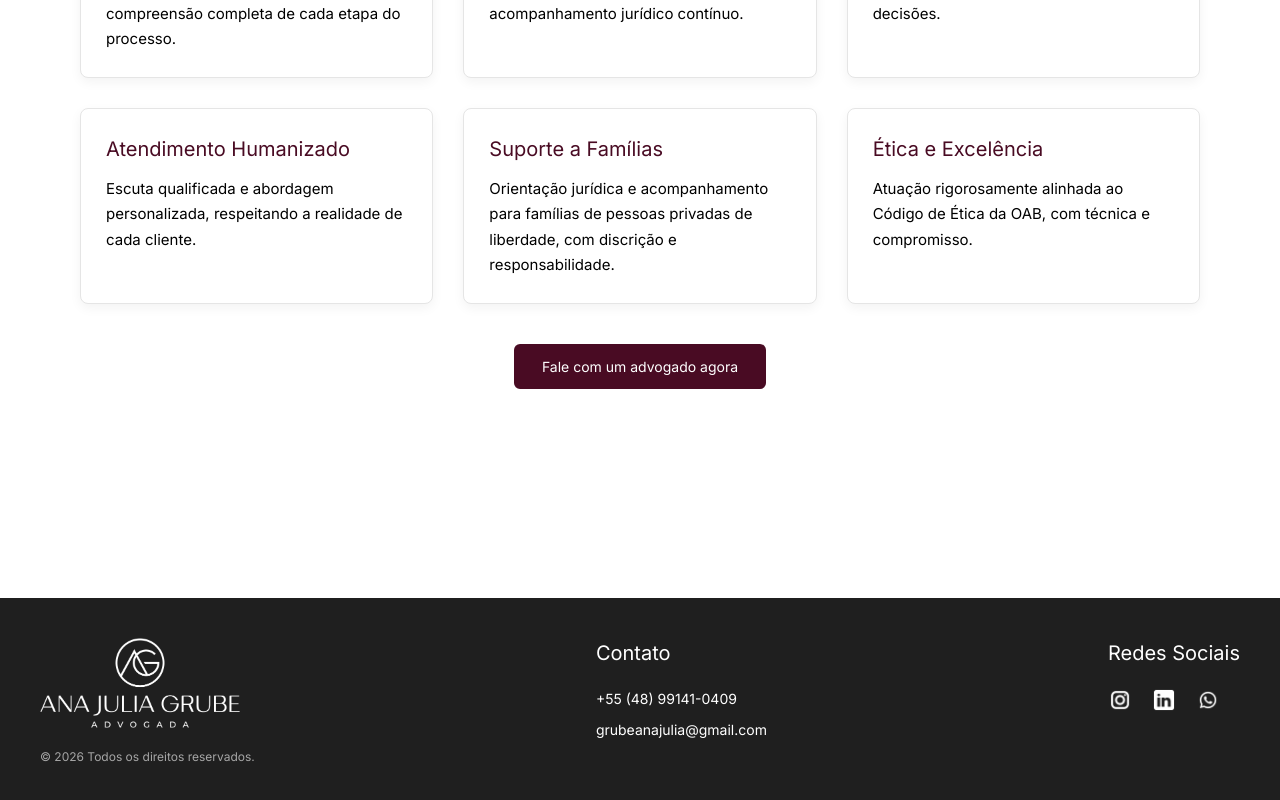
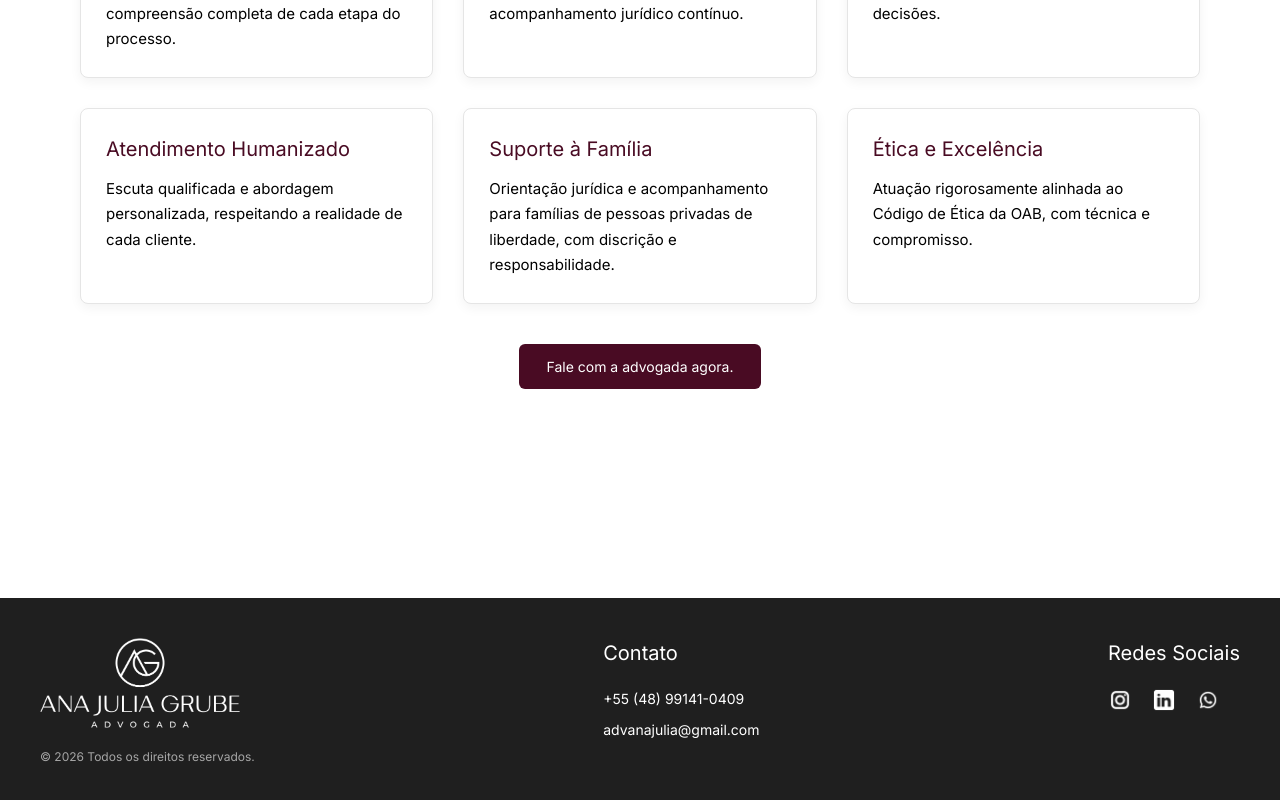
Before and after one commit to thiiagoSCI/DraAnaJuliaGrubeAdvocacia, a Next.js app: page / in a window 1280 px wide. Shown: the part 893-1693 px from the top of the page. Built offline with nearby package versions, Linux system fonts and the light colour scheme.

Commit message:
style: ajustes de tipografia conforme solicitado pela cliente (Dra. Ana Julia)

```diff
--- a/app/layout.tsx
+++ b/app/layout.tsx
@@ -84,7 +84,7 @@ export default function RootLayout({ children }: { children: React.ReactNode })
             <div>
               <h4 style={{ fontSize: "20px", marginBottom: "20px" }}>Contato</h4>
               <p style={{ fontSize: "14px", marginBottom: "10px" }}>+55 (48) 99141-0409</p>
-              <p style={{ fontSize: "14px" }}>grubeanajulia@gmail.com</p>
+              <p style={{ fontSize: "14px" }}>advanajulia@gmail.com</p>
             </div>
 
             {/* REDES SOCIAIS */}
--- a/app/page.tsx
+++ b/app/page.tsx
@@ -86,7 +86,7 @@ export default function Home() {
               texto: "Escuta qualificada e abordagem personalizada, respeitando a realidade de cada cliente."
             },
             {
-              titulo: "Suporte a Famílias",
+              titulo: "Suporte à Família",
               texto: "Orientação jurídica e acompanhamento para famílias de pessoas privadas de liberdade, com discrição e responsabilidade."
             },
             {
@@ -136,7 +136,7 @@ export default function Home() {
             textDecoration: "none",
             fontSize: "14px"
           }}>
-            Fale com um advogado agora
+            Fale com a advogada agora.
           </Link>
         </div>
 
--- a/app/sobre/page.tsx
+++ b/app/sobre/page.tsx
@@ -63,7 +63,7 @@ export default function Sobre() {
           Atualmente integra, como bolsista de Iniciação Científica, o Laboratório de Pesquisa Crítica em Regulação e Tecnologia (LabSensus) e integrou o Laboratório de Ciências Criminais (IBCCRIM).
           Ao longo de sua formação acadêmica, atuou como estagiária no Presídio Feminino de Florianópolis e concluiu o estágio obrigatório supervisionado em Direito Penal.
           Também atuou como extensionista no projeto de extensão Inovacrim. Foi monitora das disciplinas de Ciência Política e Teoria do Estado e de Mediação, Conciliação e Negociação.
-          È fluente em espanhol pela Expanish School em Buenos Aires. Recebeu bolsa de melhor desempenho acadêmico no Centro Universitário Unicesusc nos anos de 2024 e 2025 e, em 2025,
+          É fluente em espanhol pela Expanish School em Buenos Aires. Recebeu bolsa de melhor desempenho acadêmico no Centro Universitário Unicesusc nos anos de 2024 e 2025 e, em 2025,
           também foi agraciada com o Prêmio Jurista Dora Lucia de Lima Faye.
         </p>
 
```
